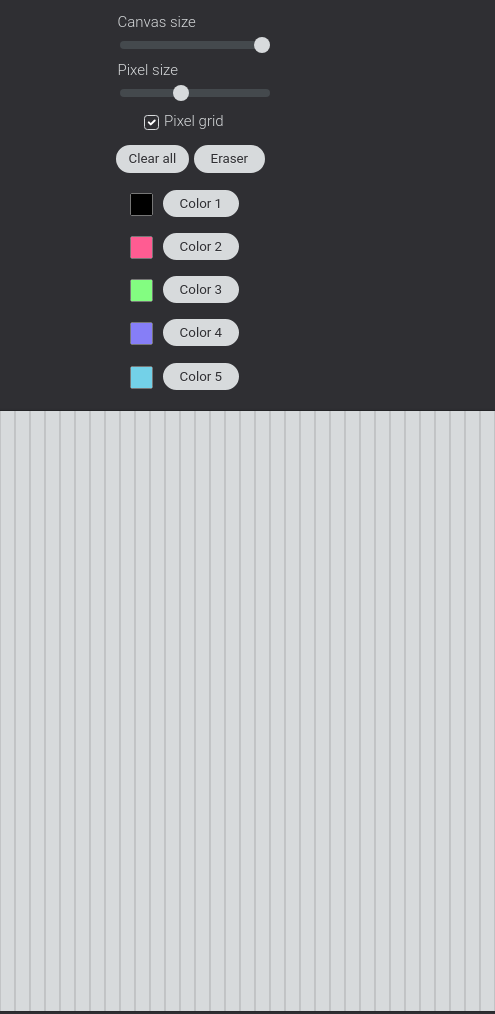
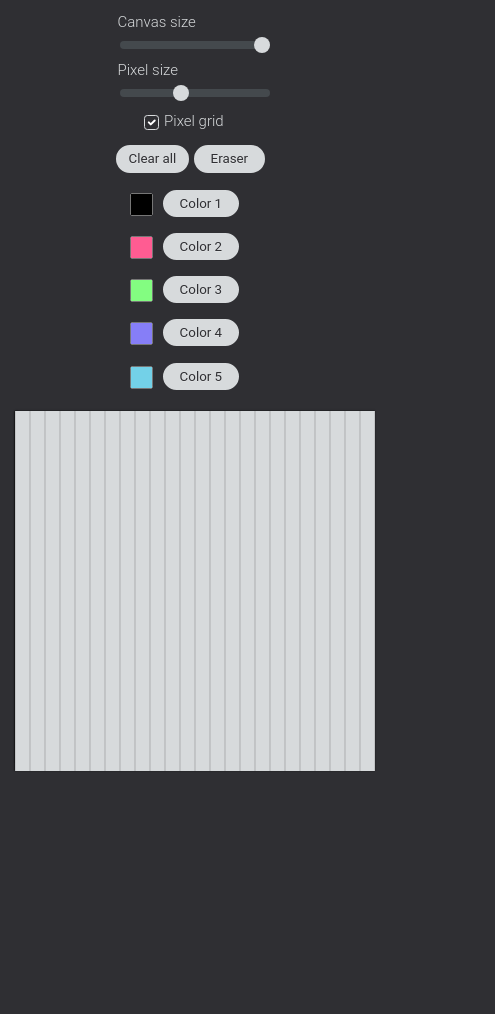
Before and after one commit to evi1Husky/pixelSketchPad, a plain HTML site: page index.html in a window 390 px wide. Shown: the whole page, 495 px wide, since content can reach past the window. After the commit the page ends 844 px from the top, so only its background shows below. Drawn offline with Linux system fonts and the light colour scheme.

Commit message:
automatic canvas resizing for mobile browsers

```diff
--- a/index.html
+++ b/index.html
@@ -16,7 +16,7 @@
           class="form-range"
           min="100"
           max="600"
-          step="100"
+          step="50"
           value="600"
           id="gridSizeSlider"
         />
@@ -71,7 +71,7 @@
         </div>
       </div>
     </div>
-    <div id="canvasContainer">
+    <div id="canvasContainer" style="width: 600px; height: 600px">
       <div id="gridWrap" style="width: 600px; height: 600px; min-width: 600px">
         <div id="pixelGrid"></div>
       </div>
--- a/pixelSketchPad.js
+++ b/pixelSketchPad.js
@@ -50,19 +50,19 @@ function gridToggleBox() {
   document.body.appendChild(gridCSS);
 }
 
-let buttonPressed = 0;
+let mouseButtonPressed = 0;
 document.body.onmousedown = function () {
-  buttonPressed = 1;
+  mouseButtonPressed = 1;
 };
 document.body.onmouseup = function () {
-  buttonPressed = 0;
+  mouseButtonPressed = 0;
 };
 
 function pixelEventListener(color) {
   const pixels = document.querySelectorAll(".pixel");
   pixels.forEach((pixel) => {
     pixel.addEventListener("mouseover", () => {
-      if (buttonPressed == 1) {
+      if (mouseButtonPressed == 1) {
         pixel.setAttribute("style", "background: " + color + ";");
       }
     });
@@ -144,7 +144,34 @@ function colorPickerStyle(colorPickerNum) {
   });
 }
 
-createPixelGrid(15, 600);
+function getBrowserWidth() {
+  const width =
+    window.innerWidth ||
+    document.documentElement.clientWidth ||
+    document.body.clientWidth;
+  return width;
+}
+
+function appAdjustForMobile(browserWidth) {
+  if (browserWidth <= 600) {
+    const gridDimensions = document.querySelector("#gridWrap");
+    const containerDimensions = document.querySelector("#canvasContainer");
+    const gridSizeSlider = document.querySelector("#gridSizeSlider");
+    gridDimensions.setAttribute(
+      "style",
+      "300px; height: 350px; min-width: 360px"
+    );
+    containerDimensions.setAttribute("style", "width: 360px; height: 360px");
+    gridSizeSlider.setAttribute("max", "360");
+    gridSizeSlider.setAttribute("value", "360");
+    gridSizeSlider.setAttribute("step", "20");
+    createPixelGrid(15, 360);
+  } else {
+    createPixelGrid(15, 600);
+  }
+}
+
+appAdjustForMobile(getBrowserWidth());
 gridSizeSlider();
 gridSliderEventListener();
 gridToggleBox();
--- a/style.css
+++ b/style.css
@@ -25,8 +25,6 @@ body {
 }
 
 #canvasContainer {
-  width: 600px;
-  height: 600px;
   display: flex;
   background-color: transparent;
   justify-content: center;
```
